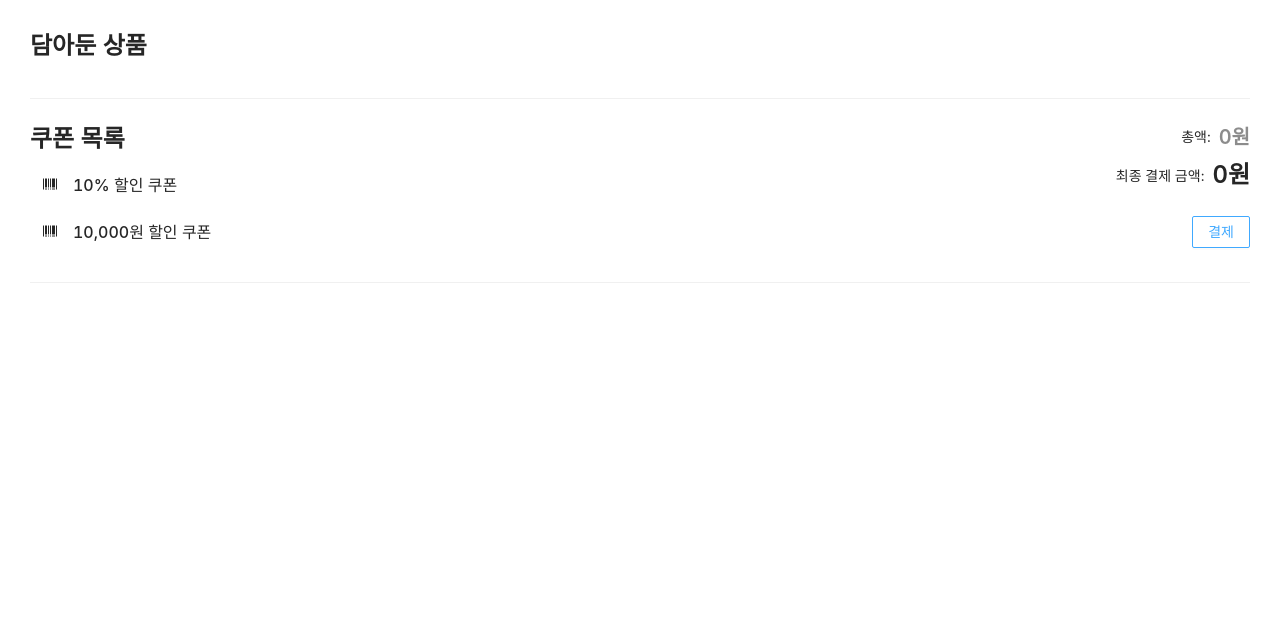
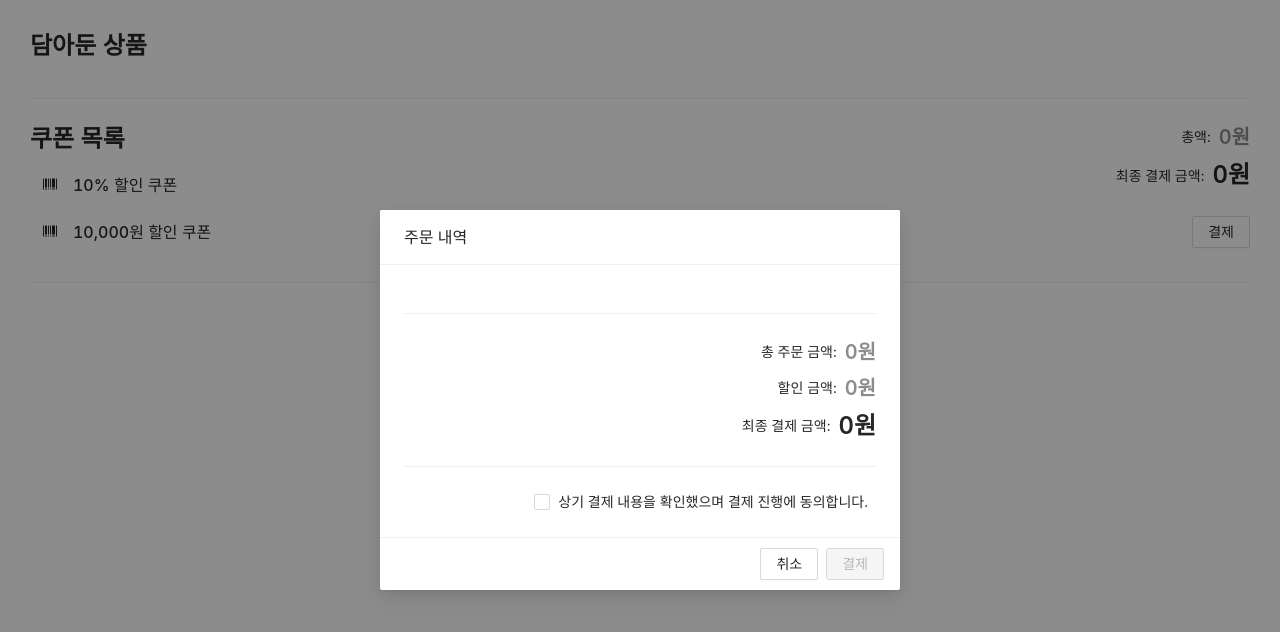
Before and after one commit to yjb94/cart-app, a React (Create React App) app: page /cart in a window 1280 px wide. Both pictures are taken after a click on the button "결제". Shown: the top 632 px of the page. Built offline with nearby package versions, Linux system fonts and the light colour scheme.

Commit message:
Add payment modal

```diff
--- a/src/components/modal/Modal.tsx
+++ b/src/components/modal/Modal.tsx
@@ -3,7 +3,7 @@ import { Modal as AntdModal } from 'antd';
 import { ModalProps as AntdModalProps } from 'antd/lib/modal';
 
 export interface ModalProps extends AntdModalProps {
-  onRequestClose?: (e: React.MouseEvent<HTMLElement>) => void
+  onRequestClose?: (e: React.MouseEvent<HTMLElement> | undefined) => void
 }
 
 const Modal: React.FC<ModalProps> = (props) => {
--- /dev/null
+++ b/src/components/modal/PaymentModal.tsx
@@ -0,0 +1,119 @@
+import React, { useState } from 'react';
+import Modal, { ModalProps } from './Modal';
+import useCart from '../../hooks/useCart';
+import PaymentLabel from '../payment/PaymentLabel';
+import strings from '../../strings/strings';
+import { Space, Divider, Typography, Checkbox, notification } from 'antd';
+import styled from 'styled-components';
+import { calcItemPrice, numberToPrice } from '../../utils';
+import { CheckboxChangeEvent } from 'antd/lib/checkbox';
+
+const { Text } = Typography;
+
+const PaymentModal: React.FC<ModalProps> = (props) => {
+  const {
+    onRequestClose
+  } = props;
+
+  const { price, discountedPrice, cartItems } = useCart();
+
+  const [termChecked, setTermChecked] = useState<boolean>(false)
+  const [loading, setLoading] = useState<boolean>(false)
+
+  const onTermCheck = (e: CheckboxChangeEvent) => {
+    setTermChecked(e.target.checked);
+  }
+  const onPay = () => {
+    setLoading(true);
+    setTimeout(() => {
+      onRequestClose && onRequestClose(undefined);
+      setLoading(false);
+      Math.random() > 0.2 ?
+      notification.success({
+        message: strings["payment.success"]
+      })
+      :
+      notification.error({
+        message: strings["error.paymentFail.title"],
+        description: strings["error.paymentFail.description"],
+      })
+    }, 3000)
+  }
+
+  return (
+    <Modal
+      {...props}
+      centered
+      title={strings["payment.recieptTitle"]}
+      okText={strings["payment.pay"]}
+      okButtonProps={{
+        disabled: !termChecked,
+        loading
+      }}
+      onOk={onPay}
+      cancelText={strings["global.cancel"]}
+    >
+      <Container>
+        <ItemsContainer>
+          {cartItems.map(item => {
+            return (
+              <ItemContainer key={item.id}>
+                <Text>{item.title} x {item.quantity}</Text>
+                <Text strong>{numberToPrice(calcItemPrice(item))}</Text>
+              </ItemContainer>
+            )
+          })}
+        </ItemsContainer>
+        <Divider />
+        <PriceContainer direction="vertical" align="end">
+          <PaymentLabel
+            label={strings["payment.totalOrderPrice"]}
+            level={4}
+            type={'secondary'}
+            price={price}
+          />
+          <PaymentLabel
+            label={strings["payment.discountedPrice"]}
+            level={4}
+            type={'secondary'}
+            price={price - discountedPrice}
+          />
+          <PaymentLabel
+            label={strings["payment.finalPrice"]}
+            price={discountedPrice}
+          />
+        </PriceContainer>
+        <Divider />
+        <TermContainer>
+          <Checkbox
+            checked={termChecked}
+            onChange={onTermCheck}
+          >
+            {strings["payment.term"]}
+          </Checkbox>
+        </TermContainer>
+      </Container>
+    </Modal>
+  )
+};
+
+const Container = styled.div`
+`;
+const ItemsContainer = styled.div`
+  margin-bottom: 24px;
+`;
+const ItemContainer = styled.div`
+  display: flex;
+  justify-content: space-between;
+  margin-bottom: 8px;
+`;
+const PriceContainer = styled(Space)`
+  display: flex;
+  justify-content: flex-end;
+`;
+const TermContainer = styled.div`
+  display: flex;
+  justify-content: flex-end;
+`;
+
+export default PaymentModal;
--- a/src/components/payment/Payment.tsx
+++ b/src/components/payment/Payment.tsx
@@ -5,16 +5,19 @@ import { Space } from 'antd';
 import strings from '../../strings/strings';
 import PaymentLabel from './PaymentLabel';
 import styled from 'styled-components';
+import useModal from '../../hooks/useModal';
+import PaymentModal from '../modal/PaymentModal';
 
 
 const Payment: React.FC = () => {
   const { price, discountedPrice } = useCart();
+  const { visible, openModal, closeModal } = useModal();
 
   const onClickPayment = () => {
-    // TODO: show purchased screen
+    openModal();
   }
 
-  const isDiscounted = price !== discountedPrice
+  const isDiscounted = price !== discountedPrice;
 
   return (
     <Container>
@@ -36,6 +39,12 @@ const Payment: React.FC = () => {
           {strings["payment.pay"]}
         </PayButton>
       </Space>
+      <PaymentModal
+        visible={visible}
+        onRequestClose={closeModal}
+      >
+
+      </PaymentModal>
     </Container>
   )
 };
--- a/src/strings/strings.ts
+++ b/src/strings/strings.ts
@@ -1,4 +1,6 @@
 const strings = {
+  "global.cancel": "취소",
+
   "product.title": "내 손으로 만드는 작품",
   "product.subtitle": "수제 공예 모음",
   "product.addItem": "담기",
@@ -9,12 +11,19 @@ const strings = {
   "cart.addSuccess": "장바구니에 추가되었습니다.",
   "cart.removeSuccess": "장바구니에서 삭제되었습니다.",
 
+  "payment.recieptTitle": "주문 내역",
   "payment.totalPrice": "총액:",
+  "payment.totalOrderPrice": "총 주문 금액:",
+  "payment.discountedPrice": "할인 금액:",
   "payment.finalPrice": "최종 결제 금액:",
   "payment.pay": "결제",
+  "payment.term": "상기 결제 내용을 확인했으며 결제 진행에 동의합니다.",
+  "payment.success": "주문이 완료되었습니다.",
 
   "coupon.title": "쿠폰 목록",
 
+  "error.paymentFail.title": "이스터 에그",
+  "error.paymentFail.description": "주문에 실패하셨습니다.",
   "error.cartOverflow": "장바구니가 가득찼습니다.",
 }
 
--- a/src/utils.ts
+++ b/src/utils.ts
@@ -23,6 +23,10 @@ export const partition = <T>(array: T[], rule: (elem: T) => boolean): PartitionT
   });
 }
 
+export const calcItemPrice = (item:CartItemType ): number => {
+  return item.price * (item.quantity || MIN_QUANTITY);
+}
+
 export const calcItemsPrice = (items: CartItemType[]): number => {
-  return items.map(item => item.price * (item.quantity || MIN_QUANTITY)).reduce((a, b) => a + b, 0);
+  return items.map(calcItemPrice).reduce((a, b) => a + b, 0);
 }
```
